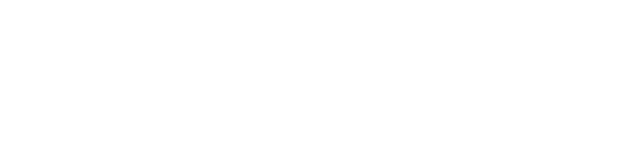
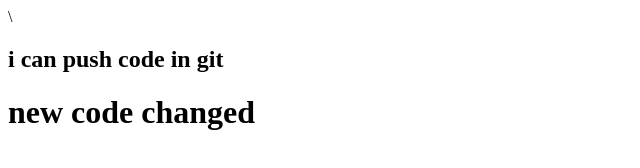
Before and after one commit to jilani98/new-folder-ripo, a plain HTML site: page index.html in a window 1280 px wide. Shown: the whole page, without its empty margins (0-640 px from the left). Drawn offline with Linux system fonts and the light colour scheme.

Commit message:
added header

```diff
--- a/index.html
+++ b/index.html
@@ -6,7 +6,10 @@
     <meta name="viewport" content="width=device-width, initial-scale=1.0">
     <title>my first github ripo</title>
 </head>
-<body>
+<body>\
+
+    <h2>i can push code in git</h2>
+    <h1>new code changed</h1>
 
 </body>
 </html>
```
